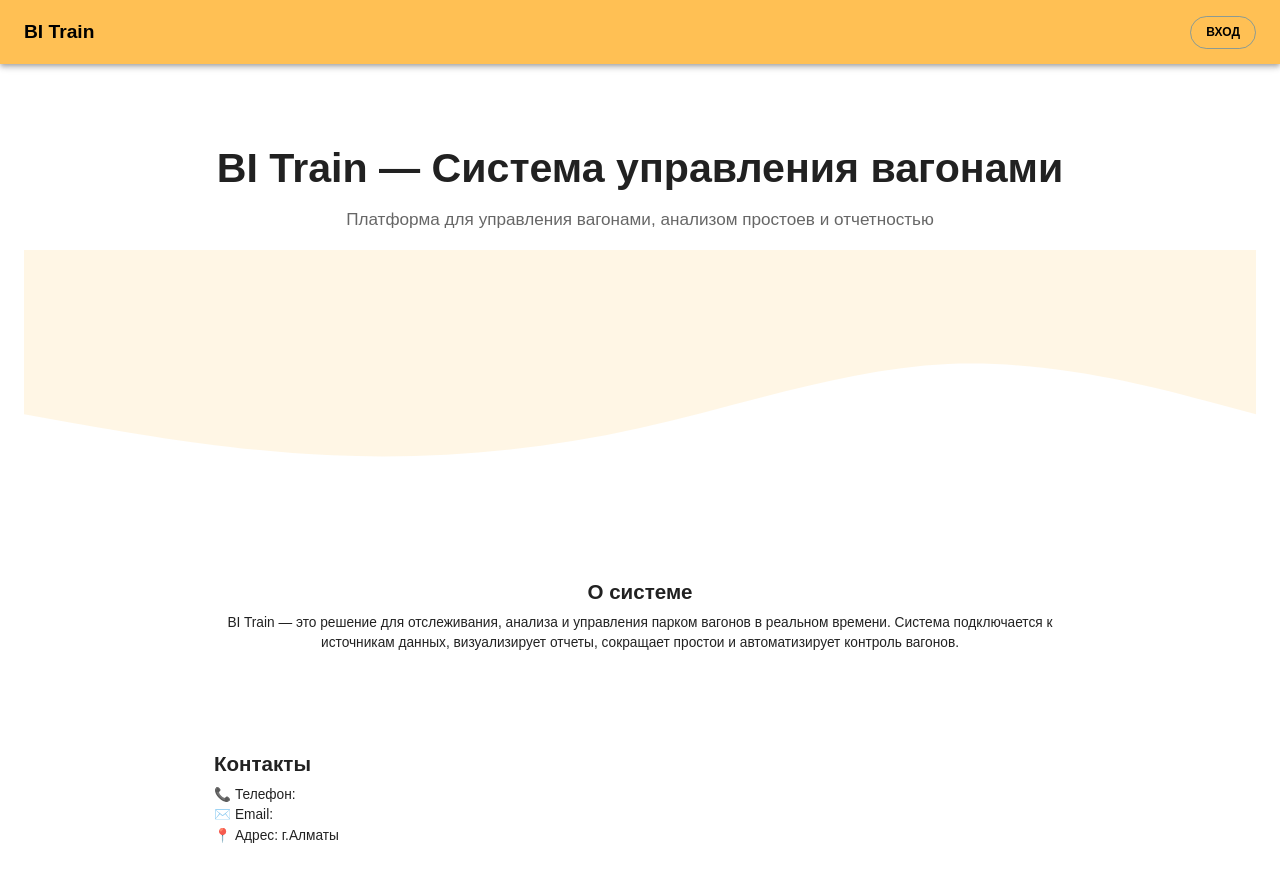
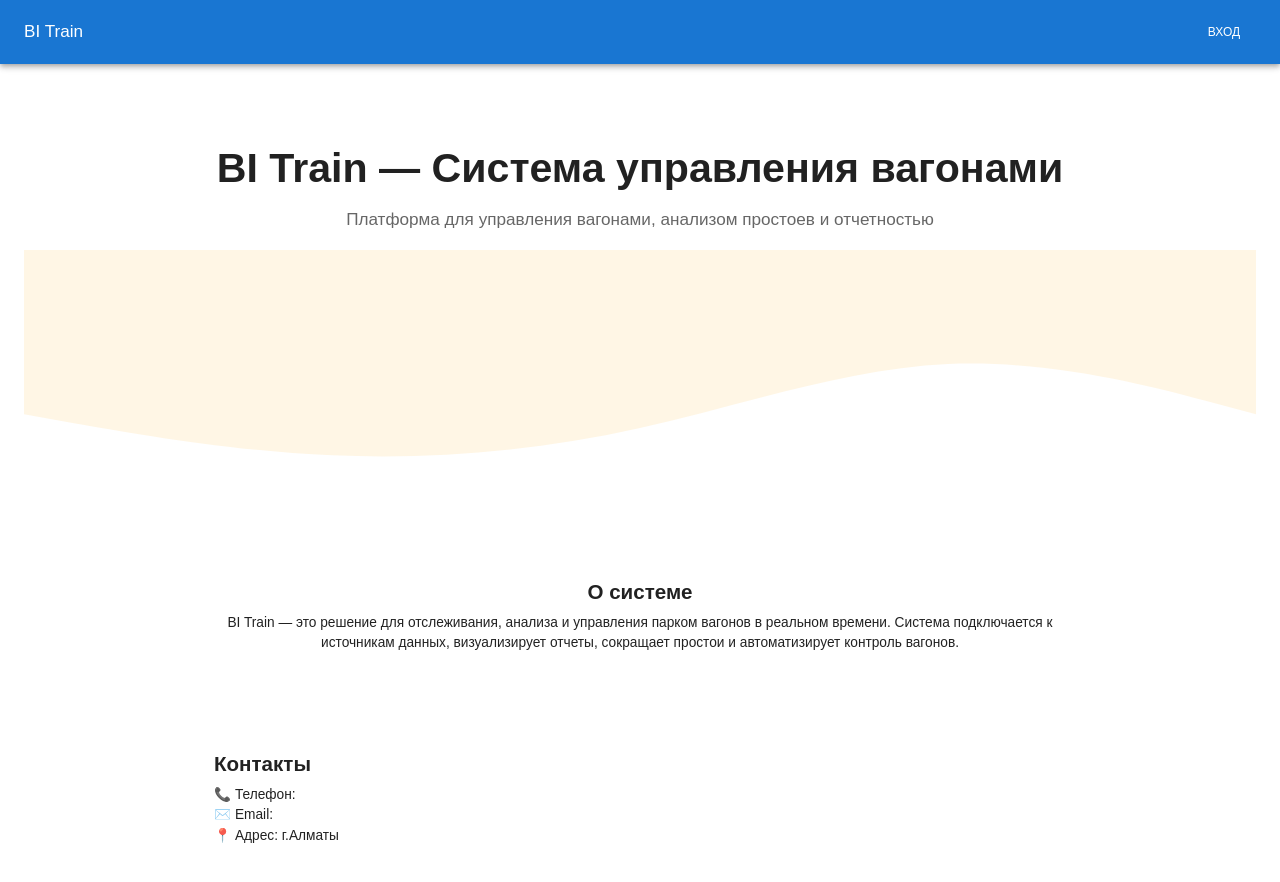
Before and after one commit to DKen717/bitrain-site, a Next.js app: page / in a window 1280 px wide. Shown: the top 882 px of the page. Built offline with nearby package versions, Linux system fonts and the light colour scheme.

Commit message:
Update index.jsx

```diff
--- a/pages/index.jsx
+++ b/pages/index.jsx
@@ -39,22 +39,6 @@ export default function Home() {
 
   return (
     <>
-      {/* 🔝 Шапка */}
-      <AppBar position="fixed" elevation={0} sx={{ backgroundColor: '#ffc054', color: '#000', width: '100%', top: 0, left: 0, right: 0, zIndex: (theme) => theme.zIndex.drawer + 1 }}>
-        <Toolbar sx={{ justifyContent: 'space-between' }}>
-          <Box sx={{ fontWeight: 'bold', fontSize: '1.2rem' }}>
-            <Link href="/" style={{ textDecoration: 'none', color: 'inherit' }}>
-              BI Train
-            </Link>
-          </Box>
-          <Box sx={{ display: 'flex', alignItems: 'center', gap: 2 }}>
-            <Button variant="outlined" onClick={handleLogin} sx={{ fontWeight: 'bold', borderRadius: '999px', color: '#000' }}>
-              Вход
-            </Button>
-          </Box>
-        </Toolbar>
-      </AppBar>
-
       {/* 💡 Hero */}
       <Box sx={{ py: 8, backgroundColor: '#ffffff' }}>
         <Container maxWidth="md" sx={{ textAlign: 'center' }}>
```
